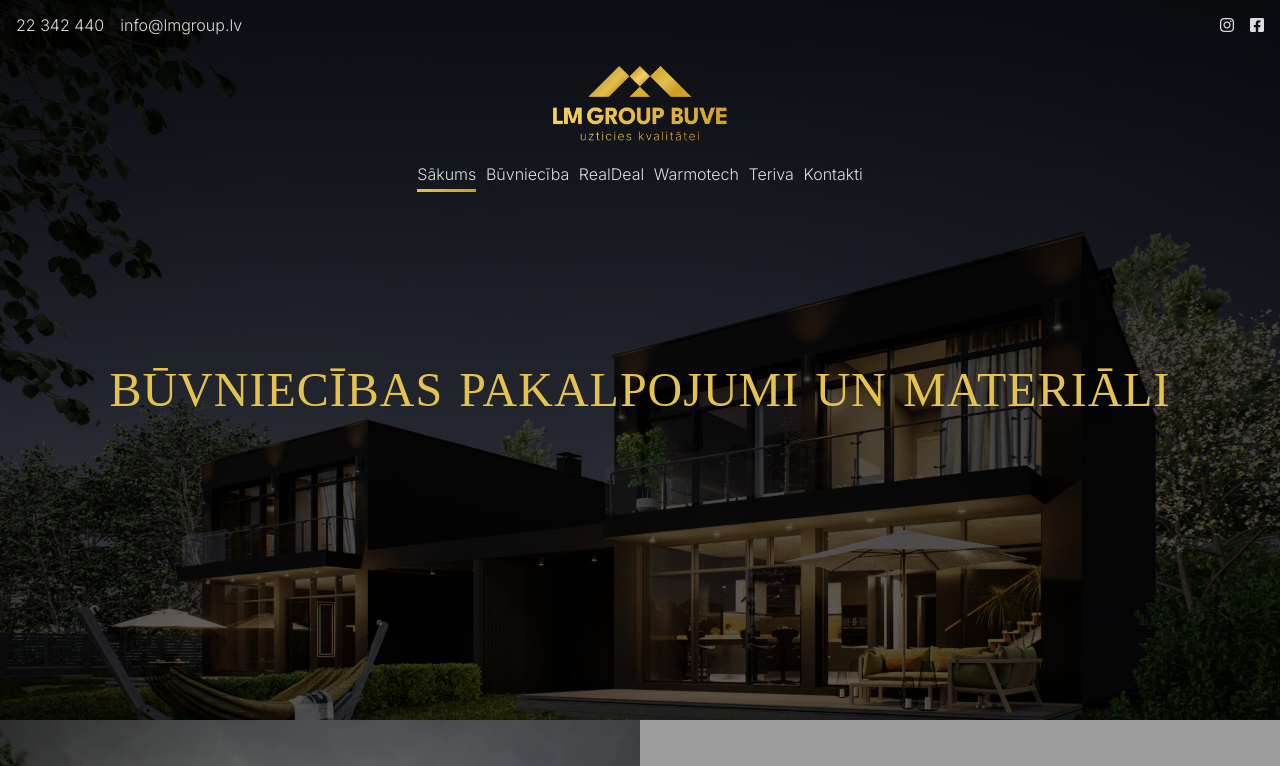
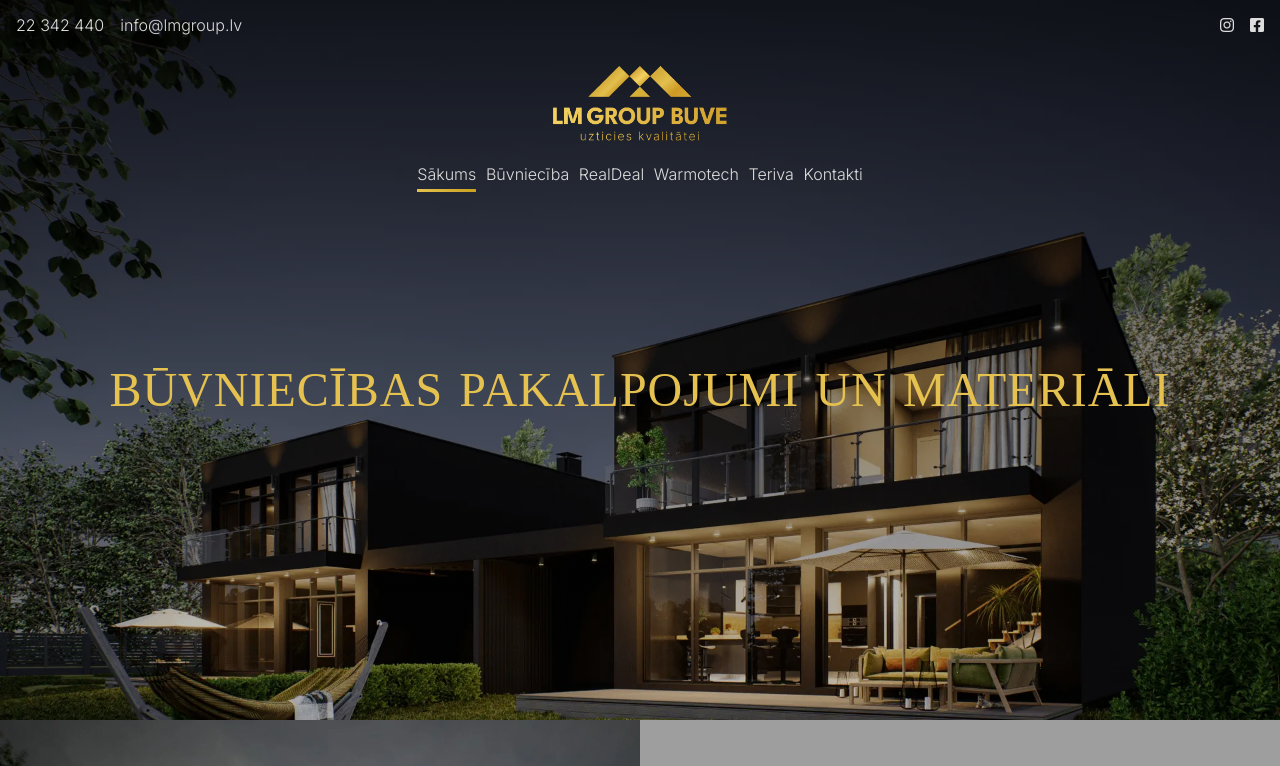
Before and after one commit to bmercury/lmg, a Next.js app: page / in a window 1280 px wide. Shown: the top 766 px of the page. Built offline with nearby package versions, Linux system fonts and the light colour scheme; grey boxes are pictures that could not be loaded; a web font is replaced by a local one.

Commit message:
Less tint for banner

```diff
--- a/components/banner/banner.module.scss
+++ b/components/banner/banner.module.scss
@@ -58,10 +58,12 @@ $banner-height-large: 90vh;
 }
 
 .tint {
+    $tint-op-top: 0.7;
+    $tint-op-bottom: 0.2;
     position: absolute;
     width: 100vw;
     min-height: $banner-height;
-    background-image: linear-gradient(to bottom, rgba(0,0,0,0.8), rgba(0,0,0,0.6));
+    background-image: linear-gradient(to bottom, rgba(0,0,0,$tint-op-top), rgba(0,0,0,$tint-op-bottom));
 
     @media only screen and (min-height: 741px) {
         min-height: $banner-height-smaller;
```
